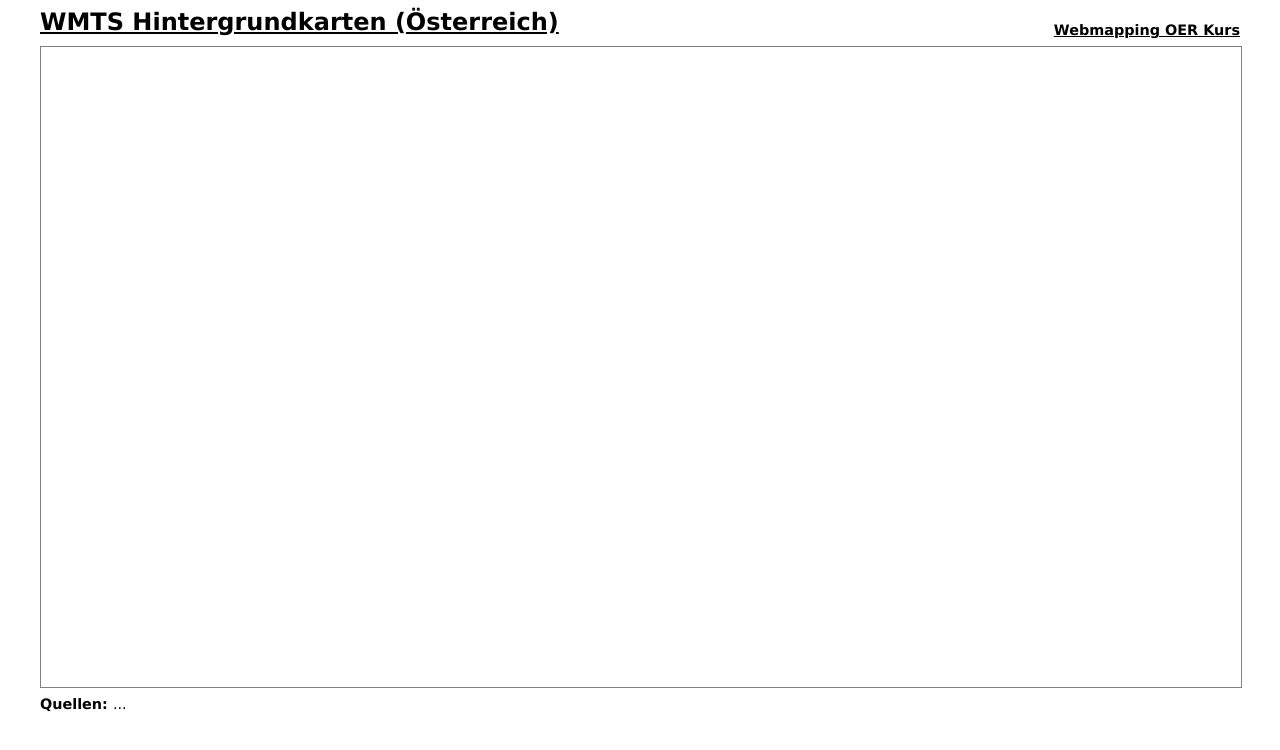
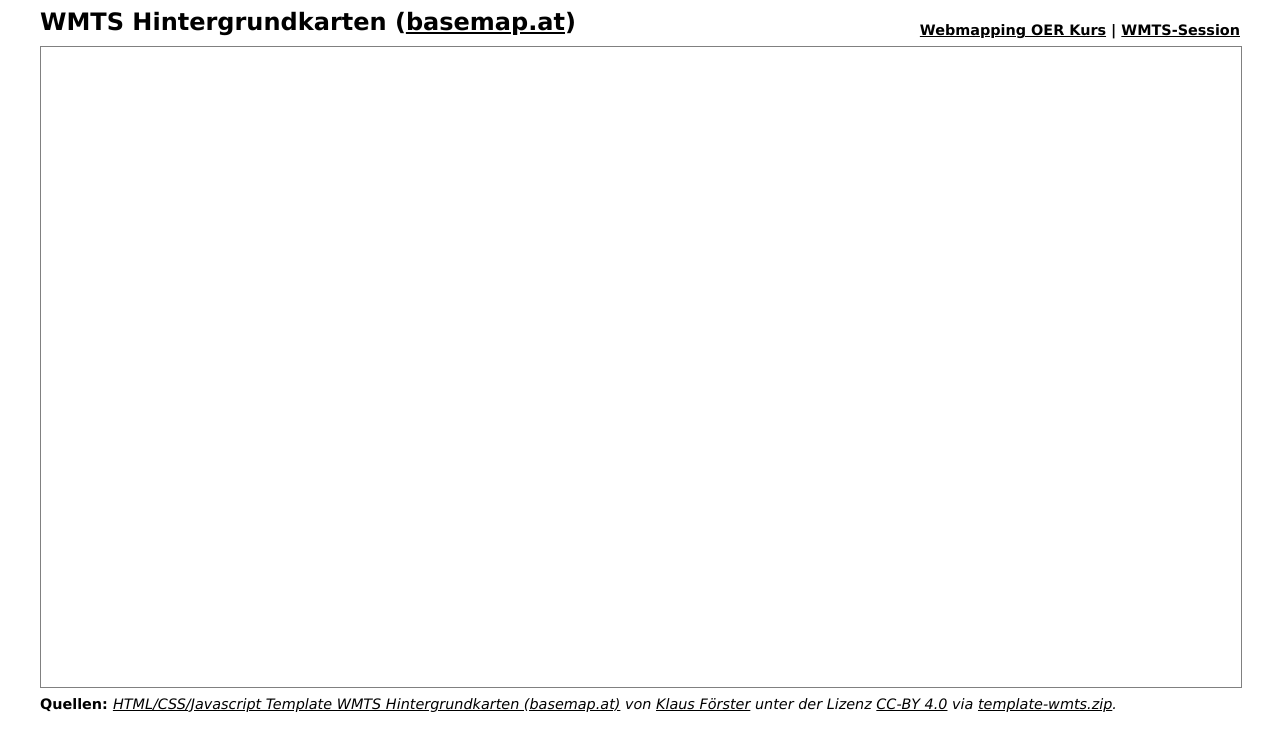
Before and after one commit to webmapping-oer/wmts, a plain HTML site: page material/template/index.html in a window 1280 px wide. Drawn offline with Linux system fonts and the light colour scheme.

Commit message:
update template

```diff
--- a/material/template/index.html
+++ b/material/template/index.html
@@ -6,7 +6,7 @@
     <meta name="viewport" content="width=device-width, initial-scale=1.0" />
     <meta http-equiv="X-UA-Compatible" content="ie=edge" />
 
-    <title>WMTS Hintergrundkarten (Österreich)</title>
+    <title>WMTS Hintergrundkarten (basemap.at)</title>
 
     <!-- Leaflet -->
     <!-- leaflet.css als link-Element über https://cdnjs.com/libraries/leaflet einbinden -->
@@ -15,16 +15,17 @@
     <!-- eigene Stile -->
     <link rel="stylesheet" href="main.css" />
 
-    <!-- Hauptscript-->
+    <!-- Hauptscript -->
     <script defer src="main.js"></script>
 </head>
 
 <body>
     <main>
         <header>
-            <h2><a href="https://github.com/webmapping-oer/wmts">WMTS Hintergrundkarten (Österreich)</a></h2>
+            <h2>WMTS Hintergrundkarten (<a href="https://basemap.at">basemap.at</a>)</h2>
             <nav>
-                <a href="https://github.com/webmapping-oer">Webmapping OER Kurs</a>
+                <a href="https://github.com/webmapping-oer">Webmapping OER Kurs</a> |
+                <a href="https://github.com/webmapping-oer/wmts">WMTS-Session</a>
             </nav>
         </header>
         <article>
@@ -32,9 +33,7 @@
         </article>
         <footer>
             <strong>Quellen: </strong>
-            <nav>
-                ...
-            </nav>
+            <cite><a href="https://webmapping-oer.github.io/wmts/material/template/index.html">HTML/CSS/Javascript Template WMTS Hintergrundkarten (basemap.at)</a> von <a href="mailto:klaus.foerster@uibk.ac.at">Klaus Förster</a> unter der Lizenz <a href="https://creativecommons.org/licenses/by/4.0/deed.de">CC-BY 4.0</a> via <a href="https://webmapping-oer.github.io/wmts/material/template-wmts.zip">template-wmts.zip</a>.</cite>
         </footer>
     </main>
 </body>
--- a/material/template/main.css
+++ b/material/template/main.css
@@ -1,4 +1,4 @@
-/* WMTS Hintergrundkarten (Österreich), Stile */
+/* WMTS Hintergrundkarten (basemap.at), Stile */
 
 body {
     font-family: Verdana, sans-serif;
```
Also changed, not shown: material/template/main.js (+3 -5 lines), 1 other file.
